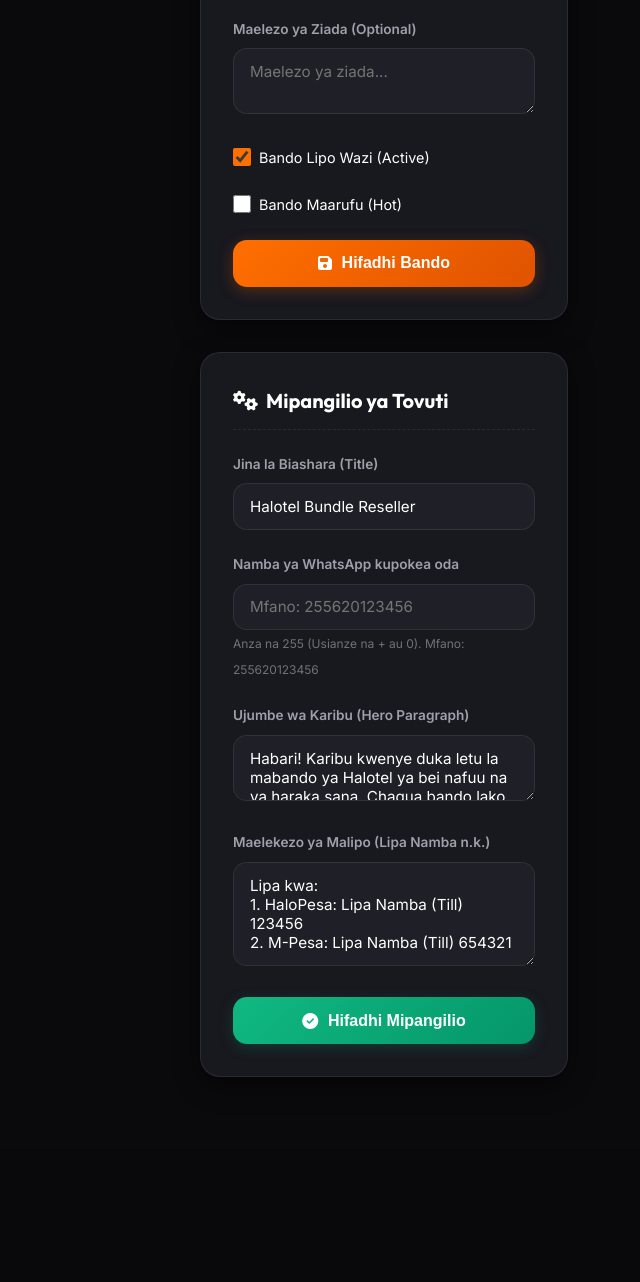
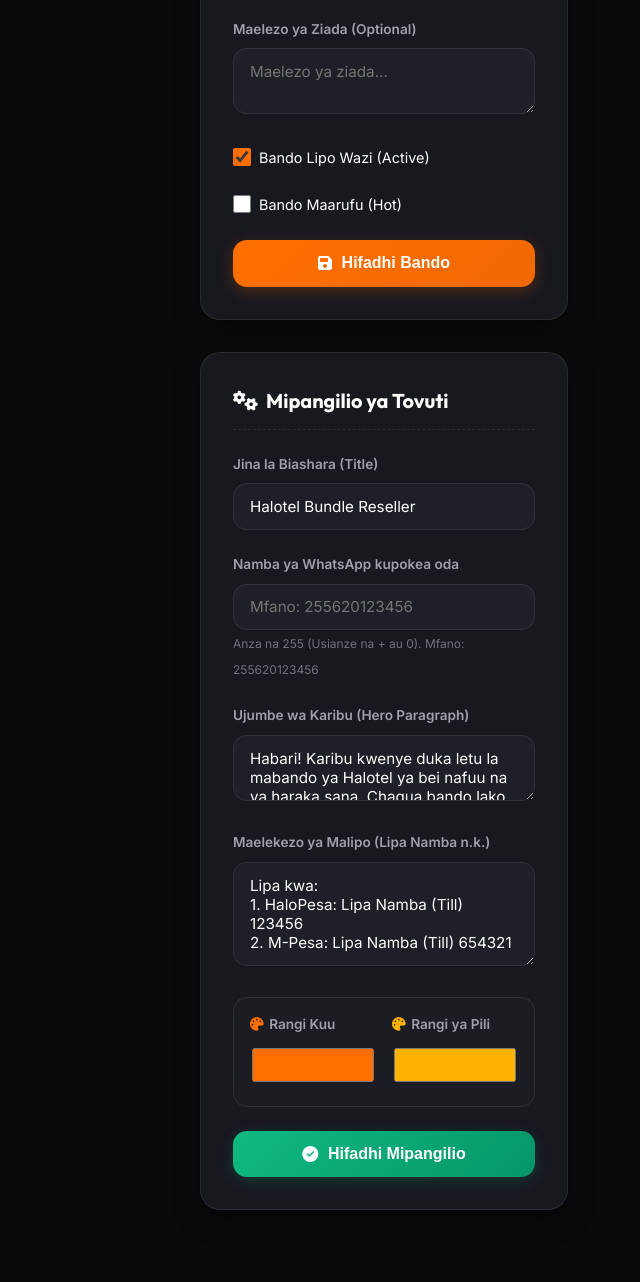
Before and after one commit to Nyisulya/bando, a Django app: template bundles/templates/bundles/dashboard.html in a window 1280 px wide. Shown: the part 772-2054 px from the top of the page, without its empty margins (640-1280 px from the left). Before the commit the page ends 1849 px from the top, so only its background shows below. Run offline with Django 5.2, Linux system fonts and the light colour scheme; the template is opened without the code that fills it: values that come from a table or form of the project are taken from there, others are empty.

Commit message:
Add tenant custom colors and fix light theme text readability

```diff
--- a/bundles/forms.py
+++ b/bundles/forms.py
@@ -20,10 +20,12 @@
 class ResellerConfigForm(forms.ModelForm):
     class Meta:
         model = Tenant
-        fields = ['business_name', 'whatsapp_number', 'welcome_message', 'payment_instructions']
+        fields = ['business_name', 'whatsapp_number', 'welcome_message', 'payment_instructions', 'primary_color', 'secondary_color']
         widgets = {
             'business_name': forms.TextInput(attrs={'class': 'form-input', 'placeholder': 'Jina la Duka'}),
             'whatsapp_number': forms.TextInput(attrs={'class': 'form-input', 'placeholder': 'Mfano: 255620123456'}),
             'welcome_message': forms.Textarea(attrs={'class': 'form-input', 'rows': 2}),
             'payment_instructions': forms.Textarea(attrs={'class': 'form-input', 'rows': 4}),
+            'primary_color': forms.TextInput(attrs={'type': 'color', 'class': 'form-color-picker', 'style': 'width: 100%; height: 42px; padding: 0; border: none; border-radius: var(--radius-md); cursor: pointer; background: none;'}),
+            'secondary_color': forms.TextInput(attrs={'type': 'color', 'class': 'form-color-picker', 'style': 'width: 100%; height: 42px; padding: 0; border: none; border-radius: var(--radius-md); cursor: pointer; background: none;'}),
         }
--- a/bundles/models.py
+++ b/bundles/models.py
@@ -40,6 +40,16 @@
     payment_instructions = models.TextField(
         default="Lipa kwa:\n1. HaloPesa: Lipa Namba (Till) 123456\n2. M-Pesa: Lipa Namba (Till) 654321\n\nBaada ya kulipia, oda yako itashughulikiwa mara moja na utapokea bando.",
         verbose_name="Maelekezo ya Malipo"
+    )
+    primary_color = models.CharField(
+        max_length=7,
+        default="#ff6f00",
+        verbose_name="Rangi Kuu (Hex)"
+    )
+    secondary_color = models.CharField(
+        max_length=7,
+        default="#ffb300",
+        verbose_name="Rangi ya Pili (Hex)"
     )
 
     created_at = models.DateTimeField(auto_now_add=True, verbose_name="Tarehe ya Kuundwa")
--- a/bundles/templates/bundles/dashboard.html
+++ b/bundles/templates/bundles/dashboard.html
@@ -9,6 +9,19 @@
     <!-- Icons and CSS -->
     <link rel="stylesheet" href="https://cdnjs.cloudflare.com/ajax/libs/font-awesome/6.4.0/css/all.min.css">
     <link rel="stylesheet" href="{% static 'css/index.css' %}">
+
+    <!-- Dynamic Custom Colors for Tenant -->
+    <style>
+        :root {
+            --primary: {{ config.primary_color|default:"#ff6f00" }};
+            --primary-hover: {{ config.primary_color|default:"#ff6f00" }}ee;
+            --primary-glow: {{ config.primary_color|default:"#ff6f00" }}40;
+            --secondary: {{ config.secondary_color|default:"#ffb300" }};
+        }
+        [data-theme="light"] {
+            --border-hover: {{ config.primary_color|default:"#ff6f00" }}80;
+        }
+    </style>
 
     <style>
         /* Extra styles specific to the dashboard layout */
@@ -400,6 +413,17 @@
                         {{ config_form.payment_instructions }}
                     </div>
 
+                    <div class="form-group" style="display: grid; grid-template-columns: 1fr 1fr; gap: 1rem; margin-bottom: 1.5rem; background: rgba(255,255,255,0.02); padding: 1rem; border-radius: var(--radius-md); border: 1px solid var(--border);">
+                        <div>
+                            <label class="form-label" style="display: flex; align-items: center; gap: 0.35rem;"><i class="fa-solid fa-palette" style="color: var(--primary);"></i> Rangi Kuu</label>
+                            {{ config_form.primary_color }}
+                        </div>
+                        <div>
+                            <label class="form-label" style="display: flex; align-items: center; gap: 0.35rem;"><i class="fa-solid fa-palette" style="color: var(--secondary);"></i> Rangi ya Pili</label>
+                            {{ config_form.secondary_color }}
+                        </div>
+                    </div>
+
                     <button type="submit" class="submit-btn" style="background: linear-gradient(135deg, var(--accent), #059669); box-shadow: 0 4px 15px var(--accent-glow);">
                         <i class="fa-solid fa-circle-check"></i> Hifadhi Mipangilio
                     </button>
--- a/static/css/index.css
+++ b/static/css/index.css
@@ -54,6 +54,13 @@
     --shadow-md: 0 8px 24px rgba(0, 0, 0, 0.08);
     --shadow-lg: 0 16px 48px rgba(0, 0, 0, 0.12);
 }
+
+[data-theme="light"] .hero h1 {
+    background: linear-gradient(to right, #111827, #374151, var(--primary));
+    -webkit-background-clip: text;
+    -webkit-text-fill-color: transparent;
+}
+
 
 /* Base Styles */
 * {
```
Also changed, not shown: bundles/templates/bundles/index.html (+13 -0 lines), bundles/migrations/0004_tenant_primary_color_tenant_secondary_color.py (added).
